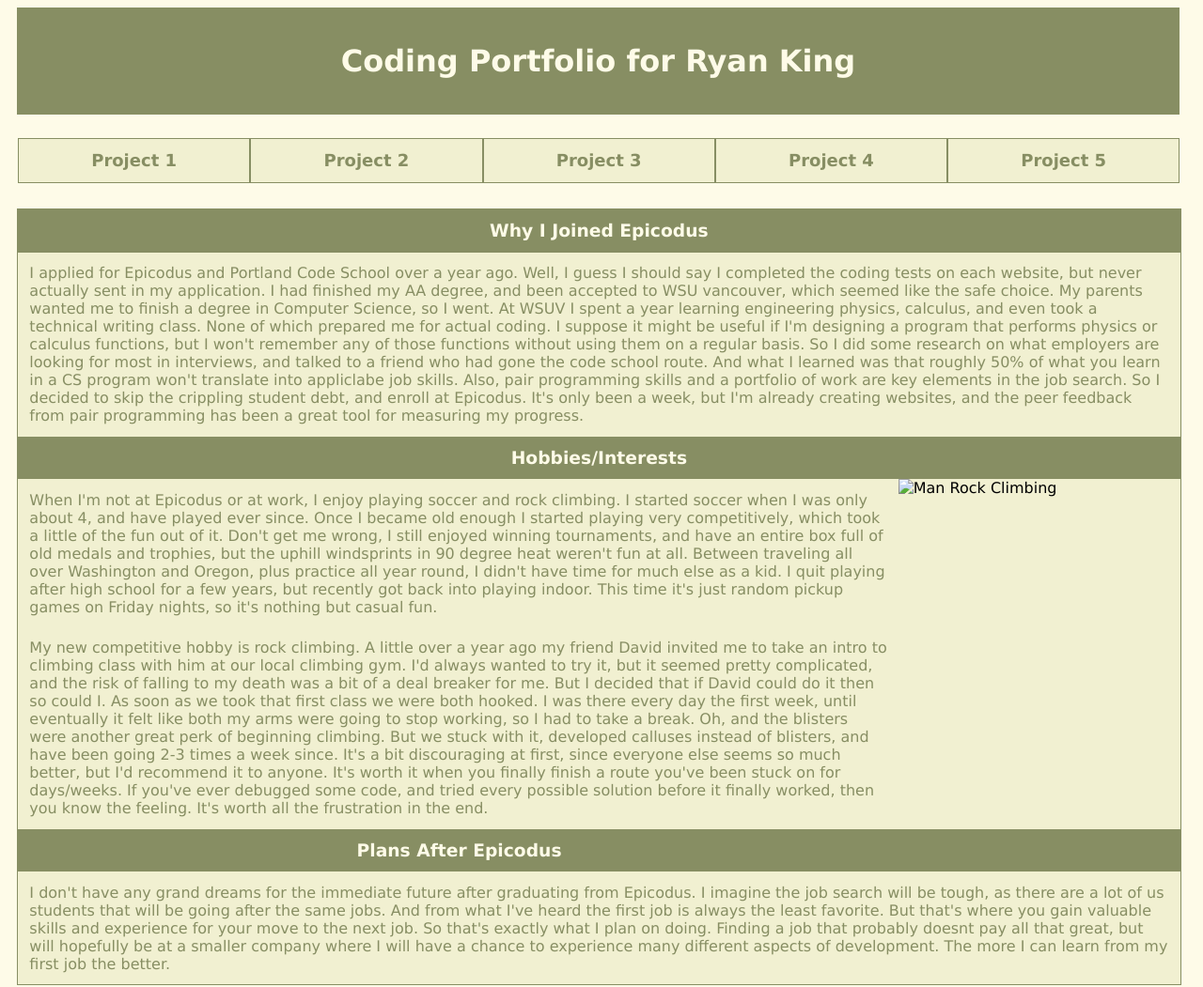
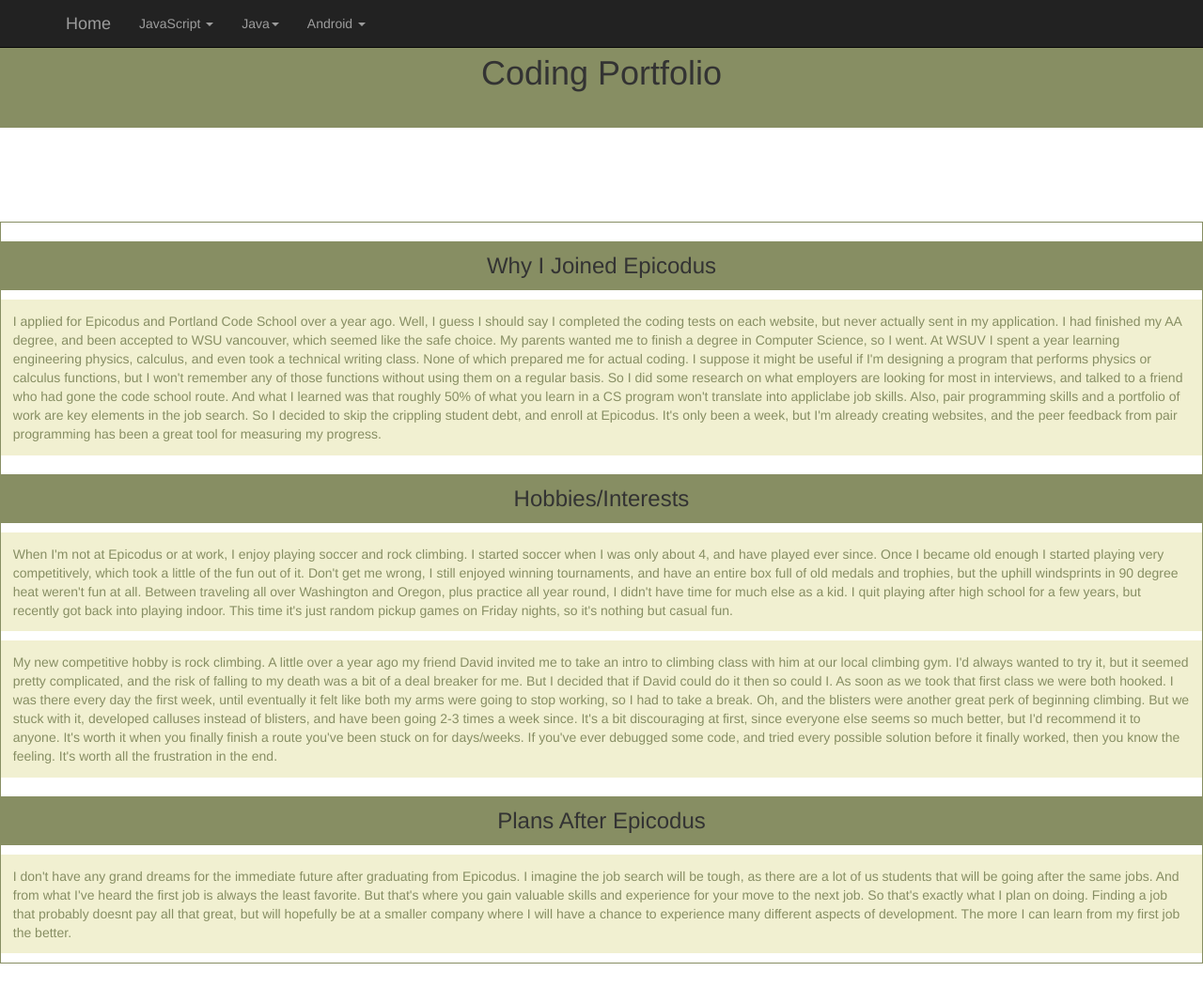
Before and after one commit to ryanking1/ryanking1.github.io, a plain HTML site: page index.html in a window 1280 px wide. Shown: the whole page at 94% size. After the commit the page ends 1026 px from the top, so only its background shows below. Drawn offline with nearby package versions, Linux system fonts and the light colour scheme.

Commit message:
add bootstrap nav bar with placeholder values

```diff
--- a/index.html
+++ b/index.html
@@ -1,24 +1,58 @@
 <!DOCTYPE html>
-
 <html>
   <head>
-  	<link href="CSS/landingstyles.css" rel="stylesheet" type="text/css" media="all">
+  	<link href="css/landingstyles.css" rel="stylesheet" type="text/css" media="all">
+    <link href="css/bootstrap.min.css" rel="stylesheet" type="text/css">
+    <script src="js/jquery-1.12.0.js"></script>
+    <script src="js/bootstrap.min.js"></script>
   	<title>Portfolio-Ryan King</title>
   </head>
-
   <body>
-    <div id="container">
-      <div id="header">
-        <h1>Coding Portfolio for Ryan King</h1>
+     <nav class="navbar navbar-inverse navbar-fixed-top">
+      <div class="container">
+        <div class="navbar-header">
+          <a class="navbar-brand" href="#">Home</a>
         </div>
-    <div class="navigation">
-      <ul>
-        <li class="active"><a href="url">Project 1</a></li>
-        <li><a href="url">Project 2</a></li>
-        <li><a href="url">Project 3</a></li>
-        <li><a href="url">Project 4</a></li>
-        <li><a href="url">Project 5</a></li>
+        <div id="navbar" class="navbar-collapse collapse">
+          <ul class="nav navbar-nav">
+            <li class="dropdown">
+              <a href="#" class="dropdown-toggle" data-toggle="dropdown" role="button" aria-haspopup="true" aria-expanded="false">JavaScript <span class="caret"></span></a>
+              <ul class="dropdown-menu">
+                <li role="separator"></li>
+                <!-- <li class="dropdown-header">Project 1</li> -->
+                <li><a href="elements.html">Project 2</a></li>
+                <li><a href="attributes.html">Project 3</a></li>
+                <li role="separator" class="divider"></li>
+                <!-- <li class="dropdown-header">Project 4</li> -->
+                <li><a href="floats.html">Project 5</a></li>
+                <li><a href="box-model.html">Project 6</a></li>
               </ul>
+            <li class="dropdown">
+              <a href="#" class="dropdown-toggle" data-toggle="dropdown" role="button" aria-haspopup="true" aria-expanded="false">Java<span class="caret"></span></a>
+              <ul class="dropdown-menu">
+                <li role="separator"></li>
+                <!-- <li class="dropdown-header">Java</li> -->
+                <li><a href="variables.html">Project 1</a></li>
+                <li><a href="functions.html">Project 2</a></li>
+                <li><a href="methods.html">Project 3</a></li>
+                <li role="separator" class="divider"></li>
+                <!-- <li class="dropdown-header">Project 4</li> -->
+                <li><a href="jquery.html">Project 5</a></li>
+                <li><a href="forms.html">Project 6</a></li>
+              </ul>
+            <li class="dropdown">
+              <a href="#" class="dropdown-toggle" data-toggle="dropdown" role="button" aria-haspopup="true" aria-expanded="false">Android <span class="caret"></span></a>
+              <ul class="dropdown-menu">
+                <li><a href="branching.html">Project 1</a></li>
+                <li><a href="arrays.html">Project 2</a></li>
+                <li><a href="looping.html">Project 3</a></li>
+              </ul>
+            </li>
+        </div><!--/.nav-collapse -->
+      </div>
+    </nav>
+    <div class="header">
+      <h1>Coding Portfolio</h1>
     </div>
     <div class="about">
     	<h3>Why I Joined Epicodus</h3>
@@ -26,7 +60,6 @@
     		I applied for Epicodus and Portland Code School over a year ago. Well, I guess I should say I completed the coding tests on each website, but never actually sent in my application. I had finished my AA degree, and been accepted to WSU vancouver, which seemed like the safe choice. My parents wanted me to finish a degree in Computer Science, so I went. At WSUV I spent a year learning engineering physics, calculus, and even took a technical writing class. None of which prepared me for actual coding. I suppose it might be useful if I'm designing a program that performs physics or calculus functions, but I won't remember any of those functions without using them on a regular basis. So I did some research on what employers are looking for most in interviews, and talked to a friend who had gone the code school route. And what I learned was that roughly 50% of what you learn in a CS program won't translate into appliclabe job skills. Also, pair programming skills and a portfolio of work are key elements in the job search. So I decided to skip the crippling student debt, and enroll at Epicodus. It's only been a week, but I'm already creating websites, and the peer feedback from pair programming has been a great tool for measuring my progress.
     	</p>
     	<h3>Hobbies/Interests</h3>
-    	  <img class="rightfloat" src="IMG/climbingpic.jpg" alt="Man Rock Climbing" width="300px" height="388px"/>
       <p class="padded">
           	When I'm not at Epicodus or at work, I enjoy playing soccer and rock climbing. I started soccer when I was only about 4, and have played ever since. Once I became old enough I started playing very competitively, which took a little of the fun out of it. Don't get me wrong, I still enjoyed winning tournaments, and have an entire box full of old medals and trophies, but the uphill windsprints in 90 degree heat weren't fun at all. Between traveling all over Washington and Oregon, plus practice all year round, I didn't have time for much else as a kid. I quit playing after high school for a few years, but recently got back into playing indoor. This time it's just random pickup games on Friday nights, so it's nothing but casual fun.
       </p>
@@ -37,9 +70,6 @@
       <p class="padded">
         	I don't have any grand dreams for the immediate future after graduating from Epicodus. I imagine the job search will be tough, as there are a lot of us students that will be going after the same jobs. And from what I've heard the first job is always the least favorite. But that's where you gain valuable skills and experience for your move to the next job. So that's exactly what I plan on doing. Finding a job that probably doesnt pay all that great, but will hopefully be at a smaller company where I will have a chance to experience many different aspects of development. The more I can learn from my first job the better.
       </p>
-
-    </div>
-
     </div>
   </body>
 </html>
```
Lines whose indentation alone changed are shown as unchanged.
